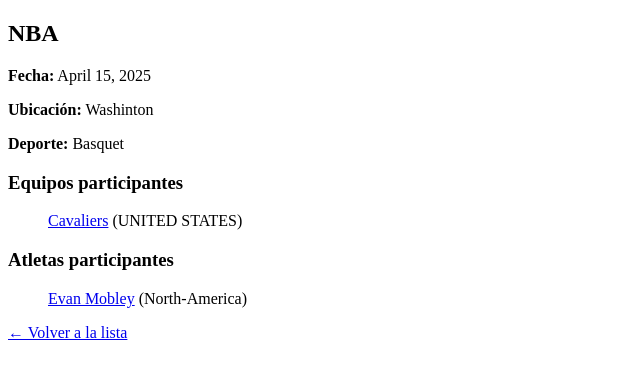
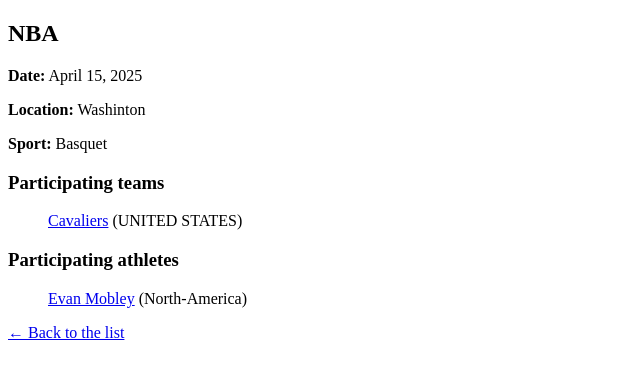
Before and after one commit to DiegoMartinezDeSanjuan/SportsEvents, a Django app: page /events/1/ in a window 1280 px wide. Shown: the part 56-435 px from the top of the page, without its empty margins (0-640 px from the left). Run offline with Django 5.2, Linux system fonts and the light colour scheme; a user stored in the database is signed in; data comes from the database, SQL or seed files in the repository.

Commit message:
Update event_detail.html

```diff
--- a/templates/event_detail.html
+++ b/templates/event_detail.html
@@ -2,27 +2,27 @@
 
 {% block content %}
   <h2>{{ event.name }}</h2>
-  <p><strong>Fecha:</strong> {{ event.date }}</p>
-  <p><strong>Ubicación:</strong> {{ event.location }}</p>
-  <p><strong>Deporte:</strong> {{ event.sport_type }}</p>
+  <p><strong>Date:</strong> {{ event.date }}</p>
+  <p><strong>Location:</strong> {{ event.location }}</p>
+  <p><strong>Sport:</strong> {{ event.sport_type }}</p>
 
-  <h3>Equipos participantes</h3>
+  <h3>Participating teams</h3>
   <ul>
     {% for team in teams %}
       <a href="{% url 'team_detail' team.id %}">{{ team.name }}</a> ({{ team.country }})
     {% empty %}
-      <li>No hay equipos registrados.</li>
+      <li>There ara no registered teams.</li>
     {% endfor %}
   </ul>
 
-  <h3>Atletas participantes</h3>
+  <h3>Participating athletes</h3>
   <ul>
     {% for athlete in athletes %}
       <a href="{% url 'athlete_detail' athlete.id %}">{{ athlete.name }}</a> ({{ athlete.nationality }})
     {% empty %}
-      <li>No hay atletas registrados.</li>
+      <li>There ara no registered athletes.</li>
     {% endfor %}
   </ul>
 
-  <p><a href="{% url 'events_list' %}">← Volver a la lista</a></p>
+  <p><a href="{% url 'events_list' %}">← Back to the list</a></p>
 {% endblock %}
```
